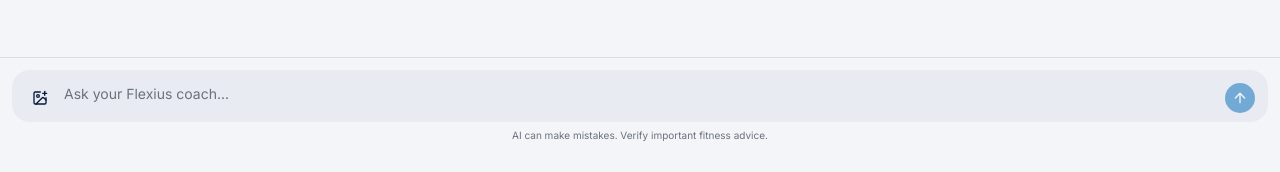
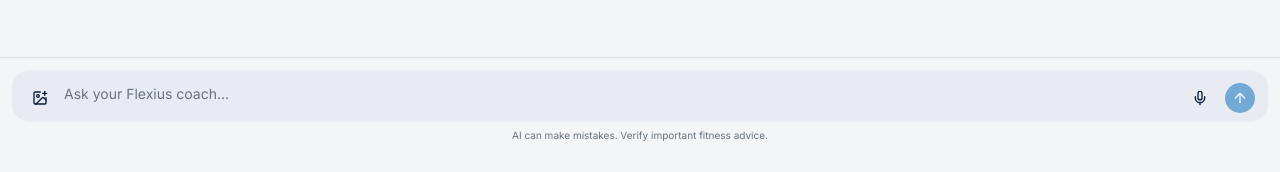
Before and after one commit to neelraval13/FLEXIUS, a Next.js app: page /chat in a window 1280 px wide. Shown: the part 565-737 px from the top of the page. Built offline with nearby package versions, Linux system fonts and the light colour scheme; no server answers; sample sign-in values are in the browser's storage.

Commit message:
feat: voice logging via Web Speech API

```diff
--- a/src/components/chat/chat-input.tsx
+++ b/src/components/chat/chat-input.tsx
@@ -3,8 +3,9 @@
 import type React from "react";
 import { useCallback, useRef } from "react";
 import { Button } from "@/components/ui/button";
-import { ArrowUp, ImagePlus } from "lucide-react";
+import { ArrowUp, ImagePlus, Mic, MicOff } from "lucide-react";
 import ImagePreview from "@/components/chat/image-preview";
+import { useVoiceInput } from "@/lib/use-voice-input";
 
 interface ChatInputProps {
   value: string;
@@ -30,6 +31,13 @@ const ChatInput: React.FC<ChatInputProps> = ({
 }) => {
   const textareaRef = useRef<HTMLTextAreaElement>(null);
   const fileInputRef = useRef<HTMLInputElement>(null);
+
+  const { isListening, isSupported, transcript, toggleListening } =
+    useVoiceInput({
+      onTranscript: (text) => {
+        onChange(value ? `${value} ${text}` : text);
+      },
+    });
 
   const adjustHeight = useCallback(() => {
     const textarea = textareaRef.current;
@@ -69,9 +77,20 @@ const ChatInput: React.FC<ChatInputProps> = ({
   };
 
   const canSend = (value.trim().length > 0 || !!imageUrl) && !isLoading;
+  const displayValue =
+    isListening && transcript ? `${value} ${transcript}`.trim() : value;
 
   return (
     <div className="border-t border-border bg-background p-3">
+      {isListening && (
+        <div className="mb-2 flex items-center justify-center gap-2 text-xs text-primary">
+          <span className="relative flex h-2 w-2">
+            <span className="absolute inline-flex h-full w-full animate-ping rounded-full bg-primary opacity-75" />
+            <span className="relative inline-flex h-2 w-2 rounded-full bg-primary" />
+          </span>
+          {transcript ? `"${transcript}"` : "Listening..."}
+        </div>
+      )}
       <div className="flex items-end gap-2 rounded-2xl bg-muted px-3 py-2">
         {imageUrl && (
           <div className="mb-1 w-full">
@@ -96,13 +115,28 @@ const ChatInput: React.FC<ChatInputProps> = ({
         </Button>
         <textarea
           ref={textareaRef}
-          value={value}
+          value={displayValue}
           onChange={handleInput}
           onKeyDown={handleKeyDown}
           placeholder="Ask your Flexius coach..."
           rows={1}
           className="max-h-40 min-h-9 min-w-0 flex-1 resize-none bg-transparent py-1.5 text-sm text-foreground placeholder-muted-foreground outline-none"
         />
+        {isSupported && (
+          <Button
+            size="icon"
+            variant="ghost"
+            className={`size-8 shrink-0 rounded-full ${isListening ? "text-primary bg-primary/10" : ""}`}
+            onClick={toggleListening}
+            disabled={isLoading}
+          >
+            {isListening ? (
+              <MicOff className="size-4" />
+            ) : (
+              <Mic className="size-4" />
+            )}
+          </Button>
+        )}
         <Button
           size="icon"
           className="size-8 shrink-0 rounded-full"
--- a/src/components/workout/mini-chat.tsx
+++ b/src/components/workout/mini-chat.tsx
@@ -4,11 +4,12 @@
 import type React from "react";
 import { useCallback, useRef, useState } from "react";
 import { useRouter } from "next/navigation";
-import { Send } from "lucide-react";
+import { Send, Mic, MicOff } from "lucide-react";
 import { Button } from "@/components/ui/button";
 import { Textarea } from "@/components/ui/textarea";
 import MessageBubble from "@/components/chat/message-bubble";
 import TypingIndicator from "@/components/chat/typing-indicator";
+import { useVoiceInput } from "@/lib/use-voice-input";
 import type { ChatMessage } from "@/types/chat";
 
 interface MiniChatProps {
@@ -21,6 +22,13 @@ const MiniChat: React.FC<MiniChatProps> = ({ planContext }) => {
   const [isLoading, setIsLoading] = useState(false);
   const scrollRef = useRef<HTMLDivElement>(null);
   const router = useRouter();
+
+  const { isListening, isSupported, transcript, toggleListening } =
+    useVoiceInput({
+      onTranscript: (text) => {
+        setInput((prev) => (prev ? `${prev} ${text}` : text));
+      },
+    });
 
   const scrollToBottom = useCallback(() => {
     setTimeout(() => {
@@ -145,15 +153,43 @@ const MiniChat: React.FC<MiniChatProps> = ({ planContext }) => {
 
       {/* Input Area */}
       <div className="border-t border-border bg-background p-2">
+        {isListening && (
+          <div className="mb-1.5 flex items-center justify-center gap-1.5 text-[11px] text-primary">
+            <span className="relative flex h-1.5 w-1.5">
+              <span className="absolute inline-flex h-full w-full animate-ping rounded-full bg-primary opacity-75" />
+              <span className="relative inline-flex h-1.5 w-1.5 rounded-full bg-primary" />
+            </span>
+            {transcript ? `"${transcript}"` : "Listening..."}
+          </div>
+        )}
         <div className="flex items-end gap-1.5">
           <Textarea
-            value={input}
+            value={
+              isListening && transcript
+                ? `${input} ${transcript}`.trim()
+                : input
+            }
             onChange={(e) => setInput(e.target.value)}
             onKeyDown={handleKeyDown}
             placeholder="Ask about your workout..."
             className="max-h-20 flex-1 resize-none text-sm!"
             rows={1}
           />
+          {isSupported && (
+            <Button
+              size="icon"
+              variant="ghost"
+              onClick={toggleListening}
+              disabled={isLoading}
+              className={`h-8 w-8 shrink-0 ${isListening ? "text-primary bg-primary/10" : ""}`}
+            >
+              {isListening ? (
+                <MicOff className="h-3.5 w-3.5" />
+              ) : (
+                <Mic className="h-3.5 w-3.5" />
+              )}
+            </Button>
+          )}
           <Button
             size="icon"
             onClick={sendMessage}
--- /dev/null
+++ b/src/lib/use-voice-input.ts
@@ -0,0 +1,142 @@
+// src/lib/use-voice-input.ts
+"use client";
+
+import { useState, useRef, useCallback } from "react";
+
+interface SpeechRecognitionEvent extends Event {
+  results: SpeechRecognitionResultList;
+  resultIndex: number;
+}
+
+interface SpeechRecognitionErrorEvent extends Event {
+  error: string;
+}
+
+interface SpeechRecognitionInstance extends EventTarget {
+  lang: string;
+  continuous: boolean;
+  interimResults: boolean;
+  start(): void;
+  stop(): void;
+  abort(): void;
+  onresult: ((event: SpeechRecognitionEvent) => void) | null;
+  onerror: ((event: SpeechRecognitionErrorEvent) => void) | null;
+  onend: (() => void) | null;
+  onstart: (() => void) | null;
+}
+
+type SpeechRecognitionConstructor = new () => SpeechRecognitionInstance;
+
+const getSpeechRecognition = (): SpeechRecognitionConstructor | null => {
+  if (typeof window === "undefined") return null;
+
+  return (
+    (window as unknown as Record<string, SpeechRecognitionConstructor>)
+      .SpeechRecognition ??
+    (window as unknown as Record<string, SpeechRecognitionConstructor>)
+      .webkitSpeechRecognition ??
+    null
+  );
+};
+
+interface UseVoiceInputOptions {
+  onTranscript: (text: string) => void;
+  onAutoSend?: (text: string) => void;
+  lang?: string;
+}
+
+interface UseVoiceInputReturn {
+  isListening: boolean;
+  isSupported: boolean;
+  transcript: string;
+  toggleListening: () => void;
+}
+
+export const useVoiceInput = ({
+  onTranscript,
+  lang = "en-IN",
+}: UseVoiceInputOptions): UseVoiceInputReturn => {
+  const [isListening, setIsListening] = useState(false);
+  const [transcript, setTranscript] = useState("");
+  const recognitionRef = useRef<SpeechRecognitionInstance | null>(null);
+  const [isSupported] = useState(() =>
+    typeof window !== "undefined" ? getSpeechRecognition() !== null : false,
+  );
+
+  const stopListening = useCallback(() => {
+    if (recognitionRef.current) {
+      recognitionRef.current.stop();
+      recognitionRef.current = null;
+    }
+    setIsListening(false);
+  }, []);
+
+  const startListening = useCallback(() => {
+    const SpeechRecognition = getSpeechRecognition();
+    if (!SpeechRecognition) return;
+
+    const recognition = new SpeechRecognition();
+    recognition.lang = lang;
+    recognition.continuous = false;
+    recognition.interimResults = true;
+
+    recognition.onstart = () => {
+      setIsListening(true);
+      setTranscript("");
+
+      // Short haptic tap to confirm listening started
+      if ("vibrate" in navigator) {
+        navigator.vibrate(30);
+      }
+    };
+
+    recognition.onresult = (event: SpeechRecognitionEvent) => {
+      let finalTranscript = "";
+      let interimTranscript = "";
+
+      for (let i = event.resultIndex; i < event.results.length; i++) {
+        const result = event.results[i];
+        if (result.isFinal) {
+          finalTranscript += result[0].transcript;
+        } else {
+          interimTranscript += result[0].transcript;
+        }
+      }
+
+      const currentText = finalTranscript || interimTranscript;
+      setTranscript(currentText);
+
+      if (finalTranscript) {
+        onTranscript(finalTranscript.trim());
+        setTranscript("");
+      }
+    };
+
+    recognition.onerror = (event: SpeechRecognitionErrorEvent) => {
+      // "no-speech" and "aborted" are not real errors
+      if (event.error !== "no-speech" && event.error !== "aborted") {
+        console.warn("Speech recognition error:", event.error);
+      }
+      setIsListening(false);
+      setTranscript("");
+    };
+
+    recognition.onend = () => {
+      setIsListening(false);
+      recognitionRef.current = null;
+    };
+
+    recognitionRef.current = recognition;
+    recognition.start();
+  }, [lang, onTranscript]);
+
+  const toggleListening = useCallback(() => {
+    if (isListening) {
+      stopListening();
+    } else {
+      startListening();
+    }
+  }, [isListening, startListening, stopListening]);
+
+  return { isListening, isSupported, transcript, toggleListening };
+};
```
